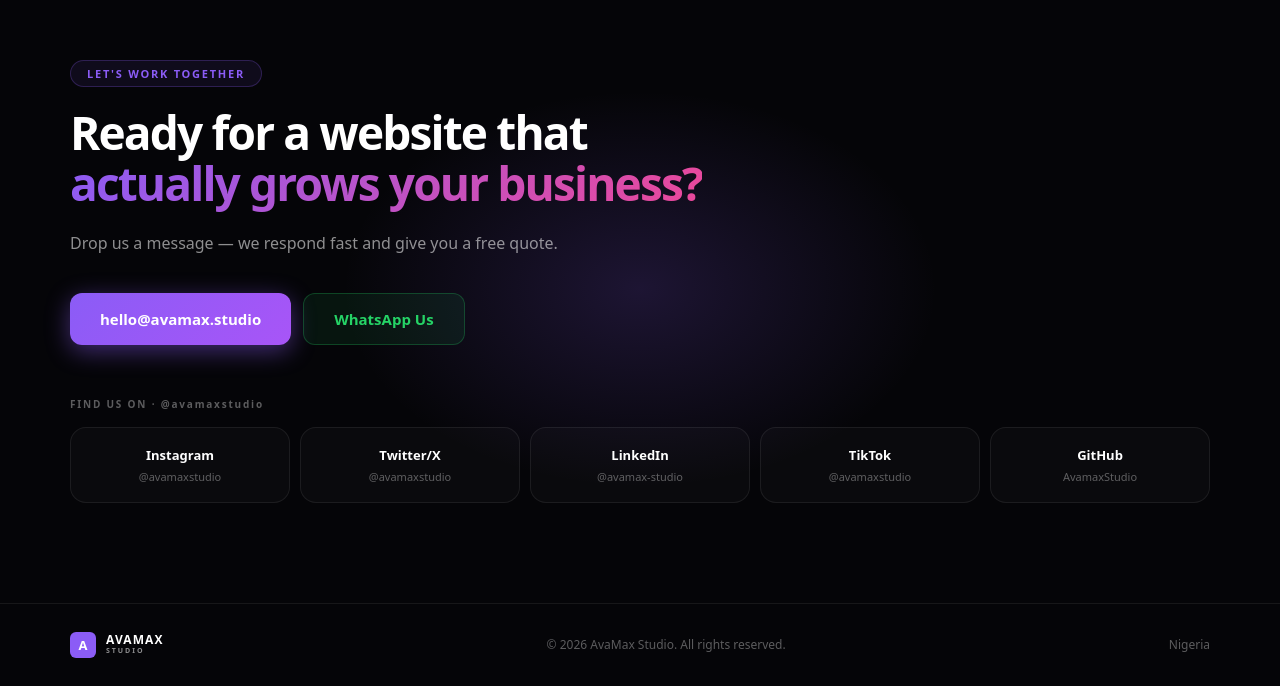
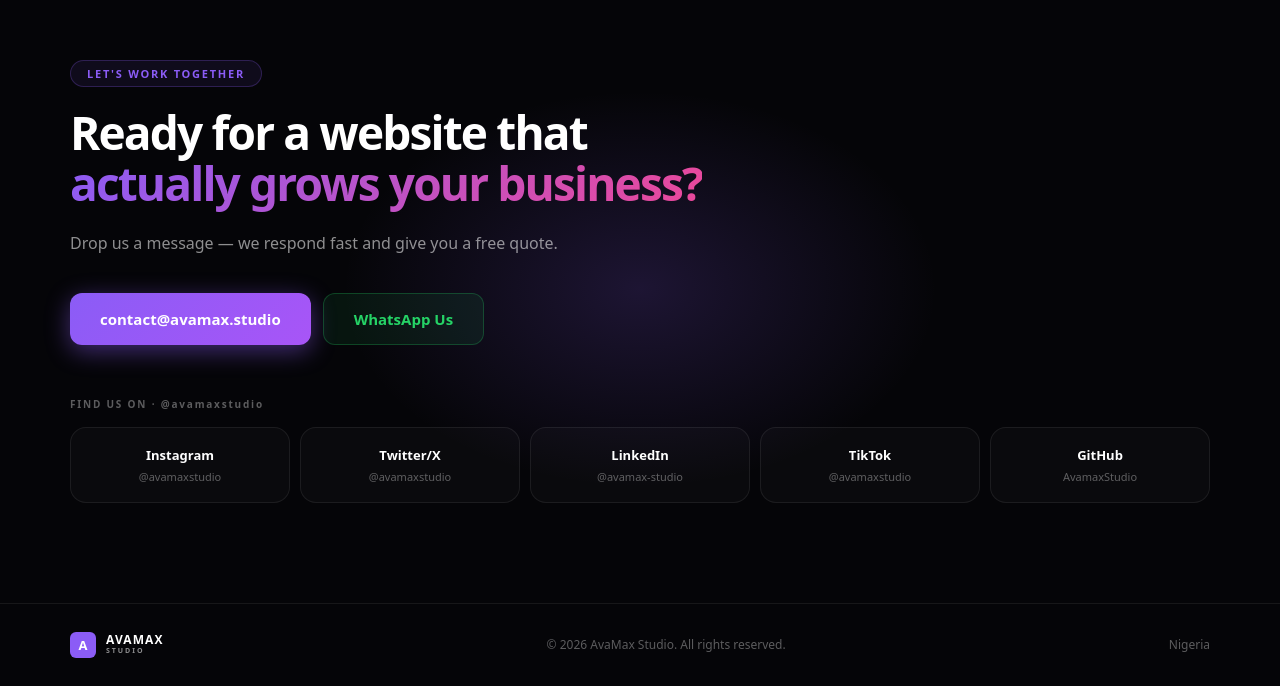
Before and after one commit to bigdev-x/ava2, a React (Vite) app: page / in a window 1280 px wide. Shown: the part 3498-4184 px from the top of the page. Built offline with nearby package versions, Linux system fonts and the light colour scheme; a web font is replaced by a local one.

Commit message:
Update Contact.jsx

```diff
--- a/src/components/Contact.jsx
+++ b/src/components/Contact.jsx
@@ -5,7 +5,7 @@ import { BORDER, TEXT, MUTED, DIMMED, PURPLE, FONT } from '../theme'
 const LABEL    = "LET'S WORK TOGETHER"
 const HEADLINE = ['Ready for a website that', 'actually grows your business?']
 const SUBTITLE = 'Drop us a message — we respond fast and give you a free quote.'
-const EMAIL    = 'hello@avamax.studio'
+const EMAIL    = 'contact@avamax.studio'
 const WA_LINK  = 'https://wa.me/2348135876463'
 
 // ── Edit social links here ──
```
